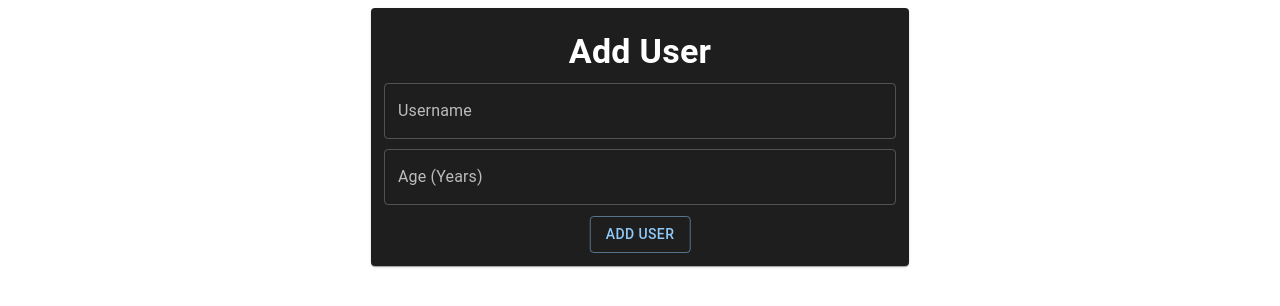
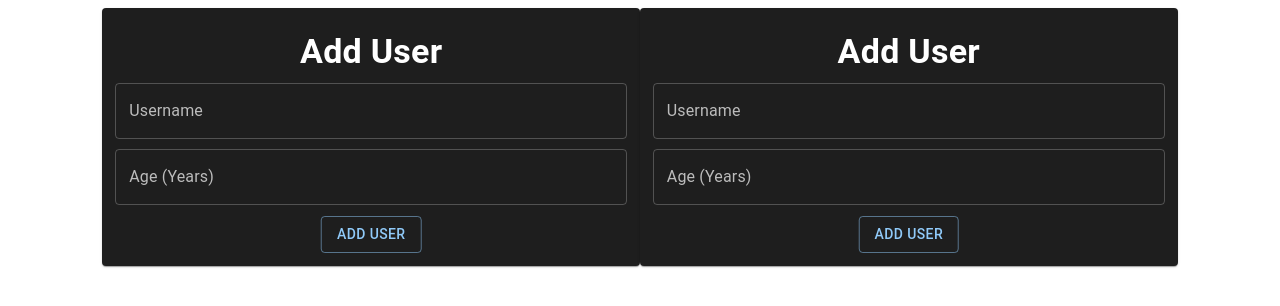
Before and after one commit to EsmaeilSaleh/adduser, a React (Create React App) app: page / in a window 1280 px wide. Shown: the top 306 px of the page. Built offline with nearby package versions, Linux system fonts and the light colour scheme.

Commit message:
add userlist

```diff
--- a/src/App.js
+++ b/src/App.js
@@ -6,6 +6,7 @@ function App() {
   return (
       <Container sx={{ display: "flex", justifyContent: "center" }}>
         <AddUser />
+        <AddUser />
       </Container>
   );
 }
```
